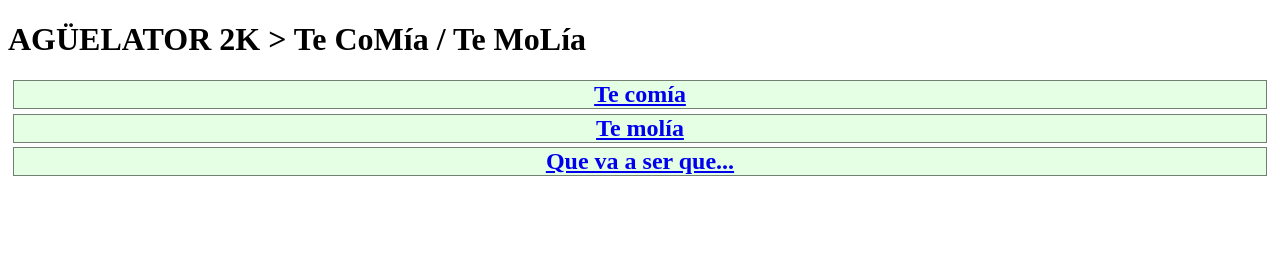
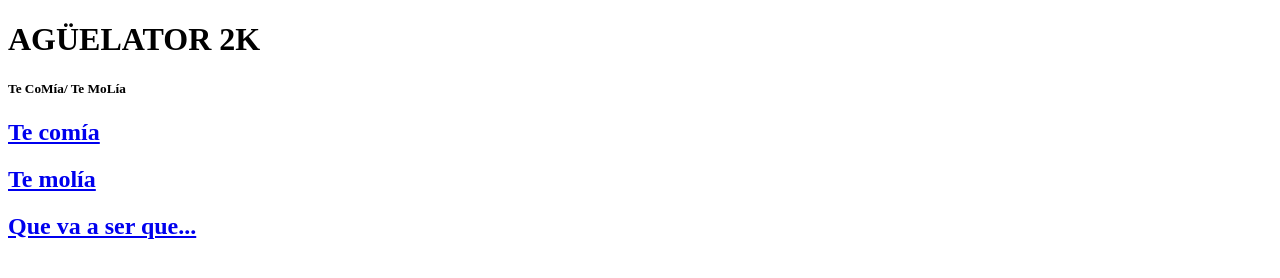
Before and after one commit to vrivas/electron-example, a website: page index.html in a window 1280 px wide. Drawn offline with Linux system fonts and the light colour scheme.

Commit message:
Quitando estilos

```diff
--- a/index.html
+++ b/index.html
@@ -3,6 +3,7 @@
   <head>
     <meta charset="UTF-8">
     <title>AGÜELATOR 2K > Te CoMía / Te MoLía</title>
+    <!--
     <style>
     h2{
       text-align: center;
@@ -16,9 +17,11 @@
 
     }
     </style>
+-->
   </head>
   <body>
-    <h1>AGÜELATOR 2K > Te CoMía / Te MoLía</h1>
+    <h1>AGÜELATOR 2K</h1>
+    <h5> Te CoMía/ Te MoLía</h5>
     <h2><a href="./tecomia.html">Te comía</a></h2>
     <h2><a a href="./temolia.html">Te molía</a></h2>
     <h2><a a href="./quevaaser.html">Que va a ser que...</a></h2>
```
